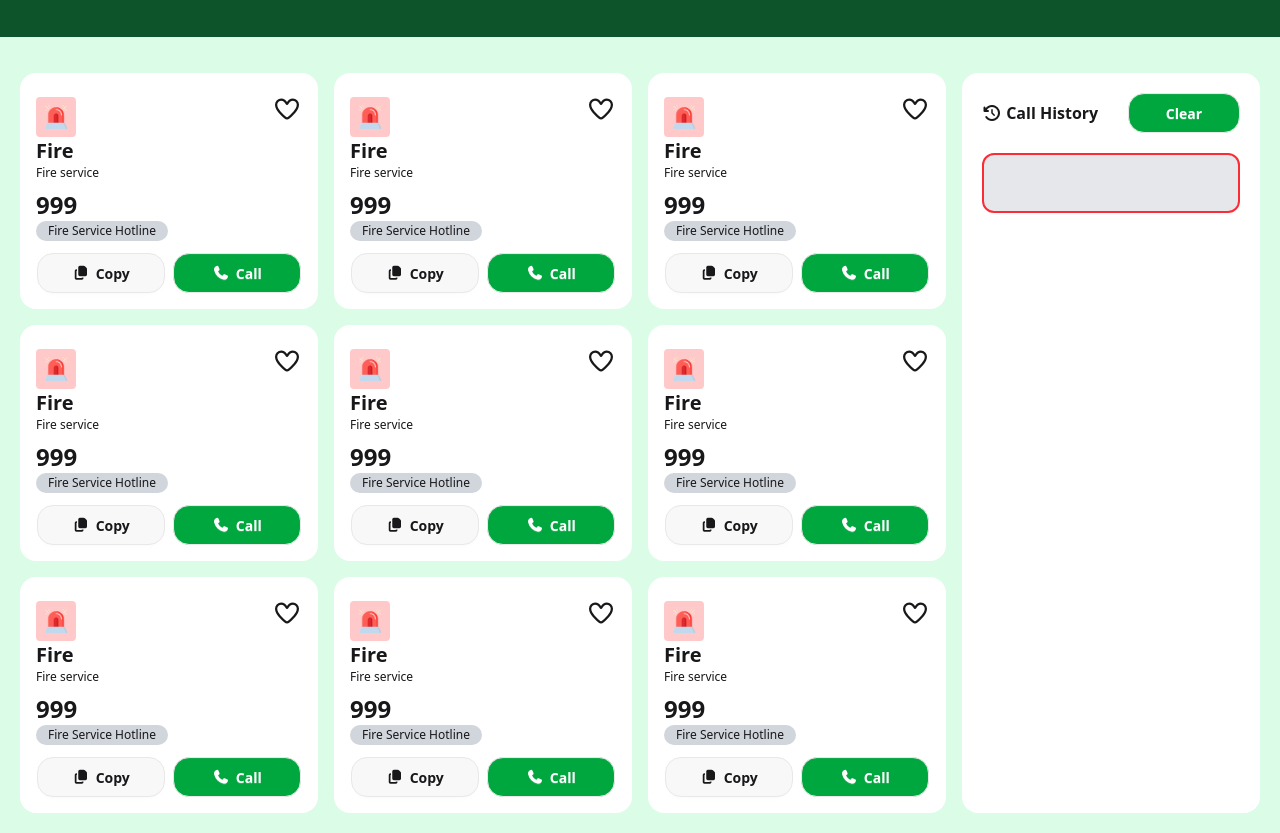
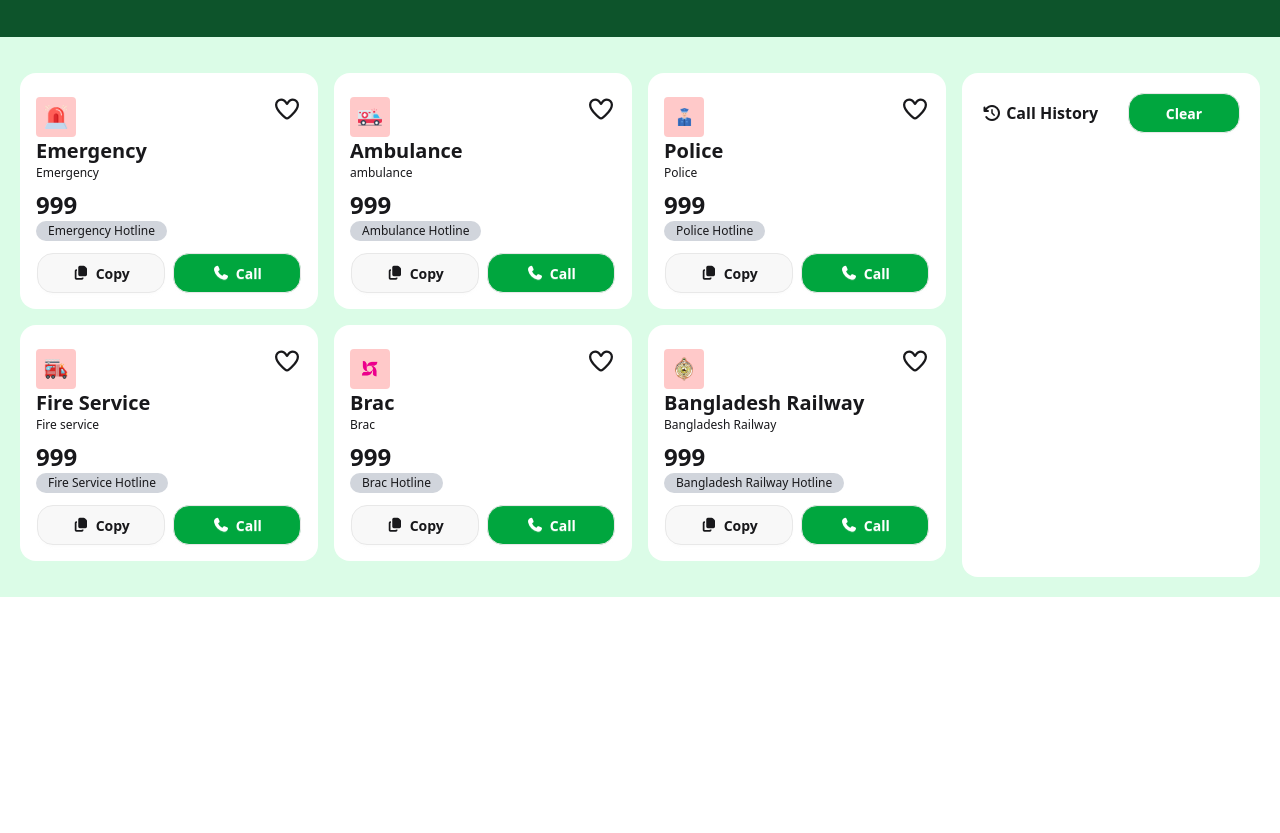
Before and after one commit to hasanalmahmud2024/emergency-hotline-website, a plain HTML site: page index.html in a window 1280 px wide. Shown: the part 311-1144 px from the top of the page. After the commit the page ends 908 px from the top, so only its background shows below. Drawn offline with nearby package versions, Linux system fonts and the light colour scheme.

Commit message:
changed html as needed

```diff
--- a/index.html
+++ b/index.html
@@ -51,12 +51,11 @@
         </div>
         <i class="heart-icon fa-regular fa-heart text-2xl"></i>
         </div>
-        <h3 class="font-bold text-xl">Fire</h3>
-                <p class="hotline-title text-xs">Fire service</p>
-
+        <h3 class="hotline-title font-bold text-xl">Emergency</h3>
+                <p class=" text-xs">Emergency</p>
         <h1 class="font-extrabold mt-2 text-2xl">999</h1>
         <div class="bg-gray-300 rounded-2xl w-fit px-3 py-0.5">
-          <p class="text-xs">Fire Service Hotline</p>
+          <p class="text-xs">Emergency Hotline</p>
         </div>
         <div class="flex items-center justify-center gap-2 mt-3">
           <button class="copy-btn btn w-32 rounded-2xl"><i class="fa-solid fa-copy"></i>Copy</button>
@@ -67,16 +66,16 @@
       <div class="bg-white rounded-2xl p-4">
         <div class="flex justify-between pt-2">
         <div class="bg-red-200 rounded-sm  p-2 ">
-          <img class="h-6" src="./assets/emergency.png" alt="">
+          <img class="h-6" src="./assets/ambulance.png" alt="">
         </div>
         <i class="heart-icon fa-regular fa-heart text-2xl"></i>
         </div>
-        <h3 class="font-bold text-xl">Fire</h3>
-        <p class="hotline-title text-xs">Fire service</p>
+        <h3 class="font-bold text-xl">Ambulance</h3>
+        <p class="hotline-title text-xs">ambulance</p>
 
         <h1 class="font-extrabold mt-2 text-2xl">999</h1>
         <div class="bg-gray-300 rounded-2xl w-fit px-3 py-0.5">
-          <p class="text-xs">Fire Service Hotline</p>
+          <p class="text-xs">Ambulance Hotline</p>
         </div>
         <div class="flex items-center justify-center gap-2 mt-3">
           <button class="copy-btn btn w-32 rounded-2xl"><i class="fa-solid fa-copy"></i>Copy</button>
@@ -87,16 +86,15 @@
       <div class="bg-white rounded-2xl p-4">
         <div class="flex justify-between pt-2">
         <div class="bg-red-200 rounded-sm  p-2 ">
-          <img class="h-6" src="./assets/emergency.png" alt="">
+          <img class="h-6" src="./assets/police.png" alt="">
         </div>
         <i class="heart-icon fa-regular fa-heart text-2xl"></i>
         </div>
-        <h3 class="font-bold text-xl">Fire</h3>
-                <p class="hotline-title text-xs">Fire service</p>
-
+        <h3 class="hotline-title font-bold text-xl">Police</h3>
+                <p class=" text-xs">Police</p>
         <h1 class="font-extrabold mt-2 text-2xl">999</h1>
         <div class="bg-gray-300 rounded-2xl w-fit px-3 py-0.5">
-          <p class="text-xs">Fire Service Hotline</p>
+          <p class="text-xs">Police Hotline</p>
         </div>
         <div class="flex items-center justify-center gap-2 mt-3">
           <button class="copy-btn btn w-32 rounded-2xl"><i class="fa-solid fa-copy"></i>Copy</button>
@@ -109,21 +107,18 @@
           <p><i class="fa-solid fa-clock-rotate-left"></i>  Call History</p>
           <button class="clear-button btn bg-green-600 w-28 rounded-2xl text-white"></i>Clear</button>
         </div>
-        <div class=" border-2 border-red-500 bg-gray-200 min-h-15 rounded-xl">
 
-        </div>
       </div>
       <!-- card 04-->
       <div class="bg-white rounded-2xl p-4">
         <div class="flex justify-between pt-2">
         <div class="bg-red-200 rounded-sm  p-2 ">
-          <img class="h-6" src="./assets/emergency.png" alt="">
+          <img class="h-6" src="./assets/fire-service.png" alt="">
         </div>
         <i class="heart-icon fa-regular fa-heart text-2xl"></i>
         </div>
-        <h3 class="font-bold text-xl">Fire</h3>
-                <p class="hotline-title text-xs">Fire service</p>
-
+        <h3 class="hotline-title font-bold text-xl">Fire Service</h3>
+                <p class=" text-xs">Fire service</p>
         <h1 class="font-extrabold mt-2 text-2xl">999</h1>
         <div class="bg-gray-300 rounded-2xl w-fit px-3 py-0.5">
           <p class="text-xs">Fire Service Hotline</p>
@@ -137,16 +132,15 @@
       <div class="bg-white rounded-2xl p-4">
         <div class="flex justify-between pt-2">
         <div class="bg-red-200 rounded-sm  p-2 ">
-          <img class="h-6" src="./assets/emergency.png" alt="">
+          <img class="h-6" src="./assets/brac.png" alt="">
         </div>
         <i class="heart-icon fa-regular fa-heart text-2xl"></i>
         </div>
-        <h3 class="font-bold text-xl">Fire</h3>
-                <p class="hotline-title text-xs">Fire service</p>
-
+        <h3 class="hotline-title font-bold text-xl">Brac</h3>
+                <p class=" text-xs">Brac</p>
         <h1 class="font-extrabold mt-2 text-2xl">999</h1>
         <div class="bg-gray-300 rounded-2xl w-fit px-3 py-0.5">
-          <p class="text-xs">Fire Service Hotline</p>
+          <p class="text-xs">Brac Hotline</p>
         </div>
         <div class="flex items-center justify-center gap-2 mt-3">
           <button class="copy-btn btn w-32 rounded-2xl"><i class="fa-solid fa-copy"></i>Copy</button>
@@ -157,82 +151,22 @@
       <div class="bg-white rounded-2xl p-4">
         <div class="flex justify-between pt-2">
         <div class="bg-red-200 rounded-sm  p-2 ">
-          <img class="h-6" src="./assets/emergency.png" alt="">
+          <img class="h-6" src="./assets/Bangladesh-Railway.png" alt="">
         </div>
         <i class="heart-icon fa-regular fa-heart text-2xl"></i>
         </div>
-        <h3 class="font-bold text-xl">Fire</h3>
-                <p class="hotline-title text-xs">Fire service</p>
-
+        <h3 class="hotline-title font-bold text-xl">Bangladesh Railway</h3>
+                <p class=" text-xs">Bangladesh Railway</p>
         <h1 class="font-extrabold mt-2 text-2xl">999</h1>
         <div class="bg-gray-300 rounded-2xl w-fit px-3 py-0.5">
-          <p class="text-xs">Fire Service Hotline</p>
+          <p class="text-xs">Bangladesh Railway Hotline</p>
         </div>
         <div class="flex items-center justify-center gap-2 mt-3">
           <button class="copy-btn btn w-32 rounded-2xl"><i class="fa-solid fa-copy"></i>Copy</button>
           <button class="call-button btn bg-green-600 w-32 rounded-2xl text-white"><i class="fa-solid fa-phone"></i>Call</button>
         </div>
       </div>
-      <!-- card 07-->
-      <div class="bg-white rounded-2xl p-4">
-        <div class="flex justify-between pt-2">
-        <div class="bg-red-200 rounded-sm  p-2 ">
-          <img class="h-6" src="./assets/emergency.png" alt="">
-        </div>
-        <i class="heart-icon fa-regular fa-heart text-2xl"></i>
-        </div>
-        <h3 class="font-bold text-xl">Fire</h3>
-                <p class="hotline-title text-xs">Fire service</p>
 
-        <h1 class="font-extrabold mt-2 text-2xl">999</h1>
-        <div class="bg-gray-300 rounded-2xl w-fit px-3 py-0.5">
-          <p class="text-xs">Fire Service Hotline</p>
-        </div>
-        <div class="flex items-center justify-center gap-2 mt-3">
-          <button class="copy-btn btn w-32 rounded-2xl"><i class="fa-solid fa-copy"></i>Copy</button>
-          <button class="call-button btn bg-green-600 w-32 rounded-2xl text-white"><i class="fa-solid fa-phone"></i>Call</button>
-        </div>
-      </div>
-      <!-- card 08-->
-      <div class="bg-white rounded-2xl p-4">
-        <div class="flex justify-between pt-2">
-        <div class="bg-red-200 rounded-sm  p-2 ">
-          <img class="h-6" src="./assets/emergency.png" alt="">
-        </div>
-        <i class="heart-icon fa-regular fa-heart text-2xl"></i>
-        </div>
-        <h3 class="font-bold text-xl">Fire</h3>
-                <p class="hotline-title text-xs">Fire service</p>
-
-        <h1 class="font-extrabold mt-2 text-2xl">999</h1>
-        <div class="bg-gray-300 rounded-2xl w-fit px-3 py-0.5">
-          <p class="text-xs">Fire Service Hotline</p>
-        </div>
-        <div class="flex items-center justify-center gap-2 mt-3">
-          <button class="copy-btn btn w-32 rounded-2xl"><i class="fa-solid fa-copy"></i>Copy</button>
-          <button class="call-button btn bg-green-600 w-32 rounded-2xl text-white"><i class="fa-solid fa-phone"></i>Call</button>
-        </div>
-      </div>
-      <!-- card 09-->
-      <div class="bg-white rounded-2xl p-4">
-        <div class="flex justify-between pt-2">
-        <div class="bg-red-200 rounded-sm  p-2 ">
-          <img class="h-6" src="./assets/emergency.png" alt="">
-        </div>
-        <i class="heart-icon fa-regular fa-heart text-2xl"></i>
-        </div>
-        <h3 class="font-bold text-xl">Fire</h3>
-                <p class="hotline-title text-xs">Fire service</p>
-
-        <h1 class="font-extrabold mt-2 text-2xl">999</h1>
-        <div class="bg-gray-300 rounded-2xl w-fit px-3 py-0.5">
-          <p class="text-xs">Fire Service Hotline</p>
-        </div>
-        <div class="flex items-center justify-center gap-2 mt-3">
-          <button class="copy-btn btn w-32 rounded-2xl"><i class="fa-solid fa-copy"></i>Copy</button>
-          <button class="call-button btn bg-green-600 w-32 rounded-2xl text-white"><i class="fa-solid fa-phone"></i>Call</button>
-        </div>
-      </div>
     </div>
 
     <script src="./JS/script.js"></script>
--- a/js/script.js
+++ b/js/script.js
@@ -65,25 +65,34 @@
         console.log('call btn clicked');
 
         const parentContainer = event.target.parentElement.parentElement;
-        console.log(parentContainer);
 
         const hotlineTitle = parentContainer.querySelector(".hotline-title").innerText;
-        console.log(hotlineTitle);
+        const callNumber = parentContainer.querySelector("h1").innerText;
+
         // history
         const historyCard = document.getElementById("history-card");
 
 
-      const coins = parseInt(document.getElementById("coins").innerText);
+        const coins = parseInt(document.getElementById("coins").innerText);
         if (coins) {
-              alert(`Call `)
-              const updatedCoin = coins - 10;
-              document.getElementById("coins").innerText = updatedCoin;
-            console.log("updated coins", updatedCoin);
+          alert(`Call ${hotlineTitle} \n ${callNumber} `);
+          const updatedCoin = coins - 20;
+          document.getElementById("coins").innerText = updatedCoin;
+          console.log("updated coins", updatedCoin);
+
+            const callHistory = document.createElement("div");
+            const headline = document.createElement('p');
+            callHistory.appendChild(headline);
+            console.log(callHistory);
+
+            historyCard.appendChild(callHistory);
 
 
+            headline.innerText = `${hotlineTitle} \n ${callNumber}`
 
+                // bg-gray-200 min-h-15 rounded-xl
 
-          } else {
+        } else if (coins < 20) {
               alert("You do not have enough coins to make a call.")
           }
     }
```
